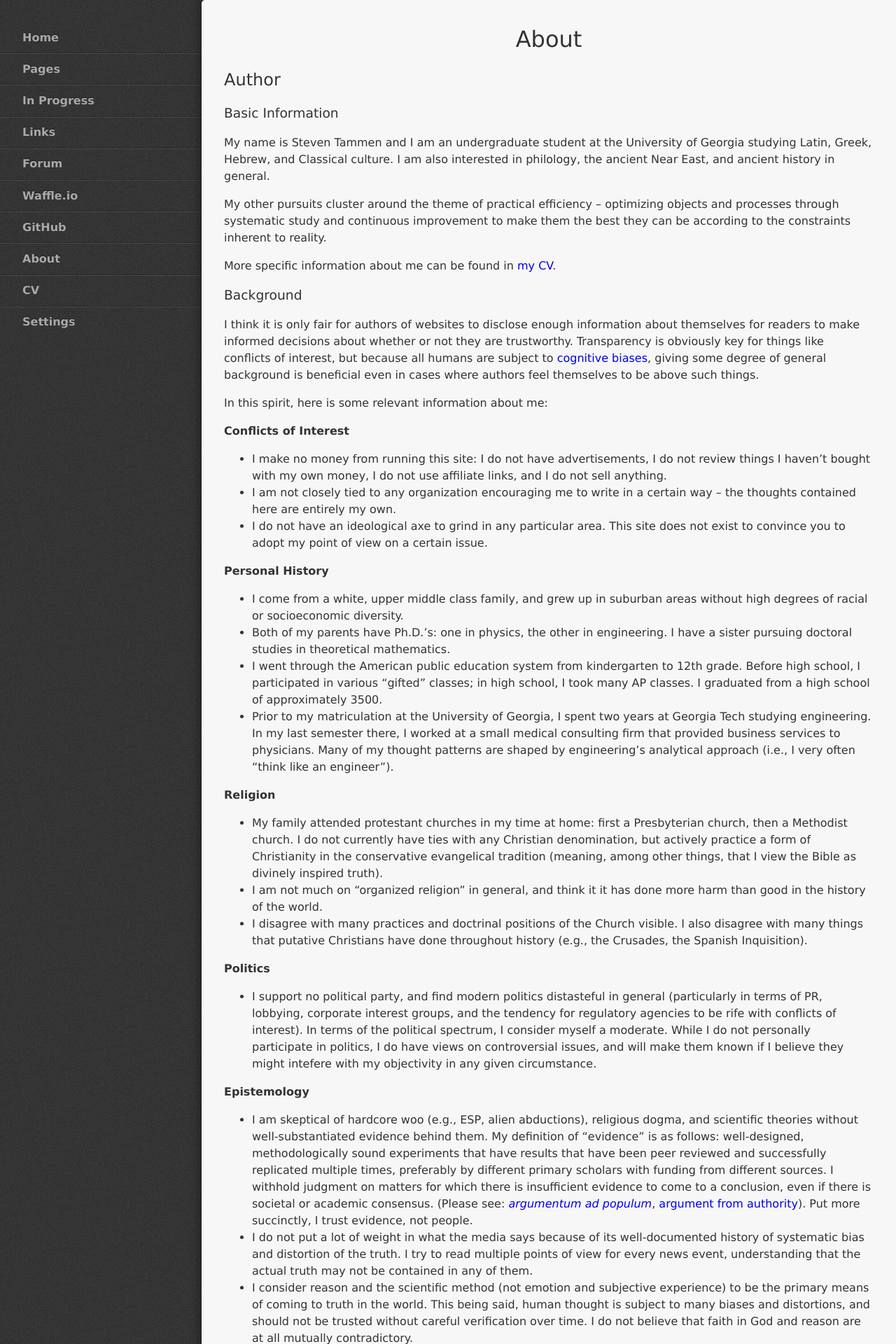
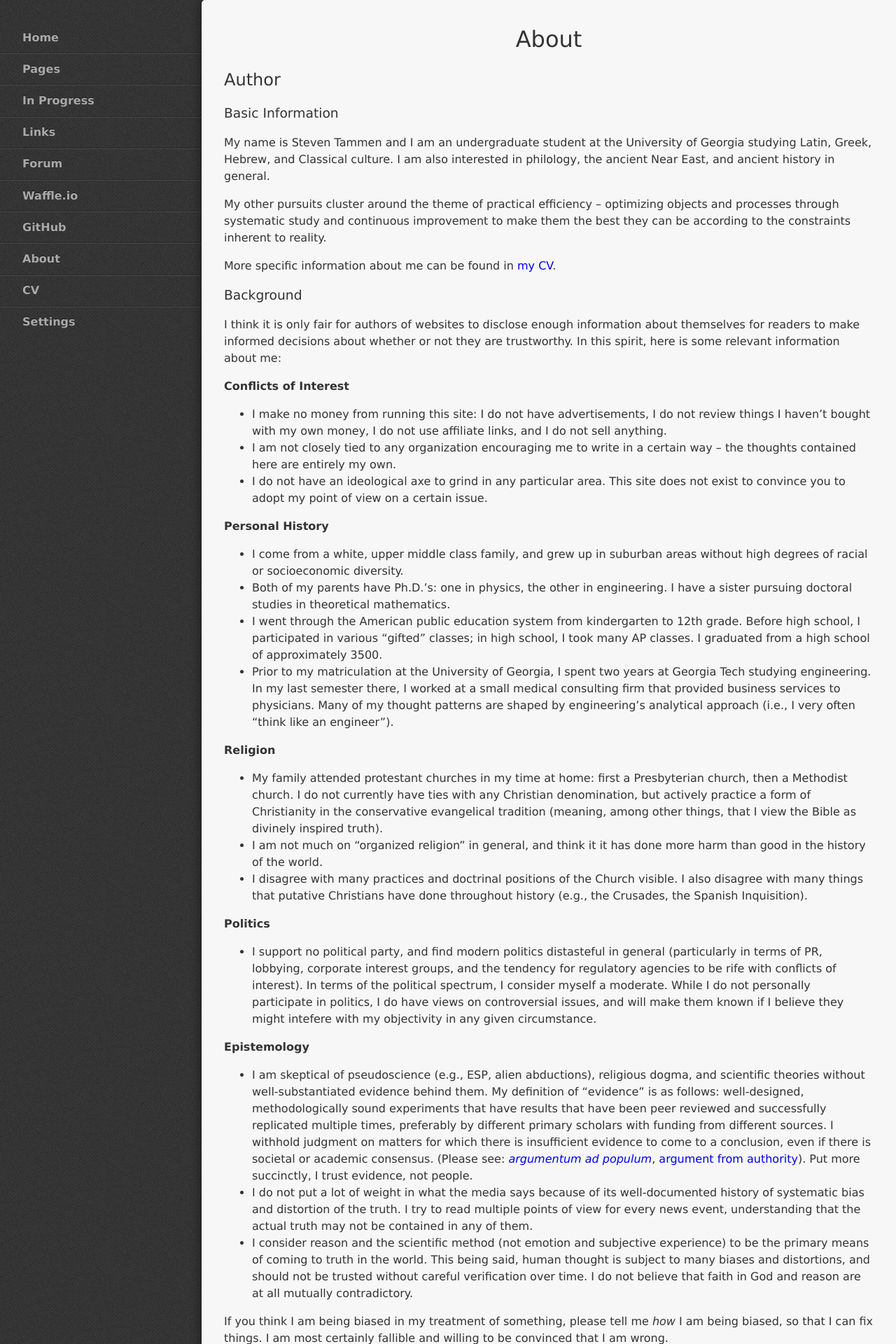
Before and after one commit to StevenTammen/StevenTammen.github.io, a Jekyll site: the page built from pages/about.md, in a window 1280 px wide. Shown: the top 1920 px of the page at 70% size. Built offline with Jekyll 4.4.1, drawn with Linux system fonts in a browser that asks for light colours; some of the changed text lies outside the part shown.

Commit message:
Update about.md

```diff
--- a/pages/about.md
+++ b/pages/about.md
@@ -18,9 +18,7 @@
 
 ### Background
 
-I think it is only fair for authors of websites to disclose enough information about themselves for readers to make informed decisions about whether or not they are trustworthy. Transparency is obviously key for things like conflicts of interest, but because all humans are subject to [cognitive biases](https://en.wikipedia.org/wiki/List_of_cognitive_biases), giving some degree of general background is beneficial even in cases where authors feel themselves to be above such things.
-
-In this spirit, here is some relevant information about me:
+I think it is only fair for authors of websites to disclose enough information about themselves for readers to make informed decisions about whether or not they are trustworthy. In this spirit, here is some relevant information about me:
 
 **Conflicts of Interest**
 
@@ -47,11 +45,11 @@
 
 **Epistemology**
 
-- I am skeptical of hardcore woo (e.g., ESP, alien abductions), religious dogma, and scientific theories without well-substantiated evidence behind them. My definition of "evidence" is as follows: well-designed, methodologically sound experiments that have results that have been peer reviewed and successfully replicated multiple times, preferably by different primary scholars with funding from different sources. I withhold judgment on matters for which there is insufficient evidence to come to a conclusion, even if there is societal or academic consensus. (Please see: [*argumentum ad populum*](https://en.wikipedia.org/wiki/Argumentum_ad_populum), [argument from authority](https://en.wikipedia.org/wiki/Argument_from_authority)). Put more succinctly, I trust evidence, not people.
+- I am skeptical of pseudoscience (e.g., ESP, alien abductions), religious dogma, and scientific theories without well-substantiated evidence behind them. My definition of "evidence" is as follows: well-designed, methodologically sound experiments that have results that have been peer reviewed and successfully replicated multiple times, preferably by different primary scholars with funding from different sources. I withhold judgment on matters for which there is insufficient evidence to come to a conclusion, even if there is societal or academic consensus. (Please see: [*argumentum ad populum*](https://en.wikipedia.org/wiki/Argumentum_ad_populum), [argument from authority](https://en.wikipedia.org/wiki/Argument_from_authority)). Put more succinctly, I trust evidence, not people.
 - I do not put a lot of weight in what the media says because of its well-documented history of systematic bias and distortion of the truth. I try to read multiple points of view for every news event, understanding that the actual truth may not be contained in any of them.
 - I consider reason and the scientific method (not emotion and subjective experience) to be the primary means of coming to truth in the world. This being said, human thought is subject to many biases and distortions, and should not be trusted without careful verification over time. I do not believe that faith in God and reason are at all mutually contradictory.
 
-If you think I am being biased in my treatment of something, please tell me *how* I am being biased, so that I can fix things. I am most certainly fallible and willing to be convinced that I am wrong. (Note: having an opinion about something does not make me wrong. Bad logic makes me wrong).
+If you think I am being biased in my treatment of something, please tell me *how* I am being biased, so that I can fix things. I am most certainly fallible and willing to be convinced that I am wrong.
 
 ### Contact
 
```
